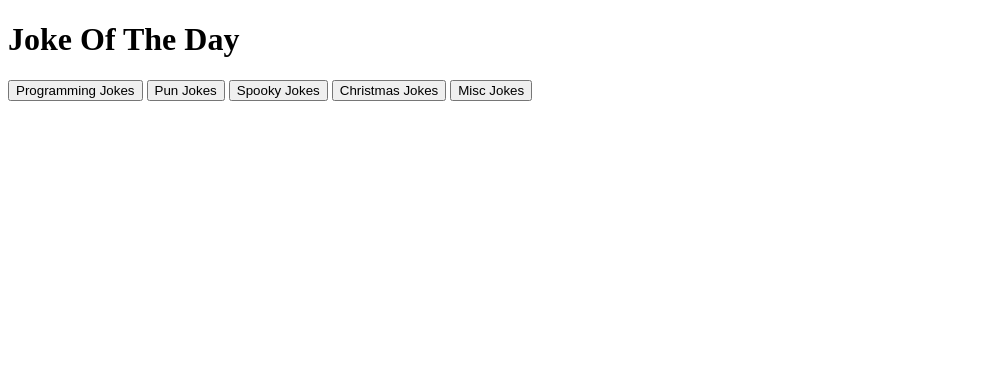
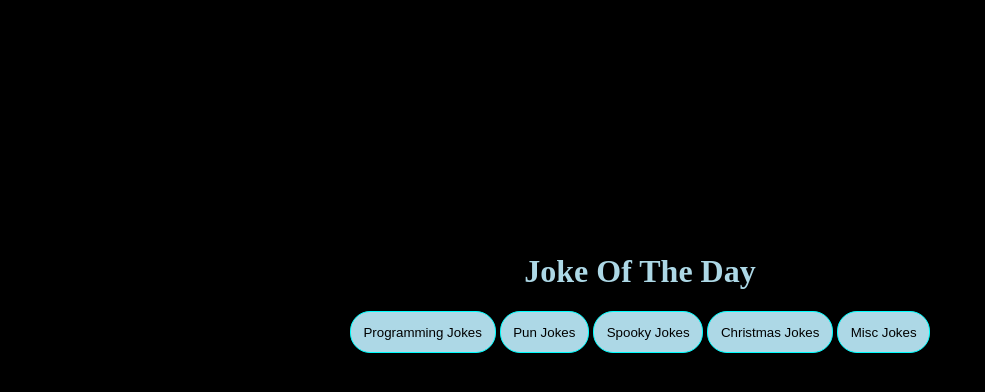
Before and after one commit to EmmaH005/cprg-assignment-javascript, a plain HTML site: page index.html in a window 1280 px wide. Shown: the whole page, without its empty margins (0-985 px from the left). Drawn offline with Linux system fonts and the light colour scheme; no server answers.

Commit message:
add.css
add basic css styling

```diff
--- a/index.html
+++ b/index.html
@@ -4,17 +4,19 @@
     <meta charset="UTF-8">
     <meta name="viewport" content="width=device-width, initial-scale=1.0">
     <title>Jokes</title>
+    <link rel="stylesheet" href="styles.css">
 </head>
 <body>
     <h1>Joke Of The Day</h1>
     <div id="joke"></div> <!---Note: This is the container that allows HTML to display data from JS on the page  --->
 
+<p>
     <button id="programmingBtn">Programming Jokes</button>
     <button id="punBtn">Pun Jokes</button>
     <button id="spookyBtn">Spooky Jokes</button>
     <button id="christmasBtn">Christmas Jokes</button>
     <button id="miscBtn">Misc Jokes</button>
-
+</p>
 
 
 
--- /dev/null
+++ b/styles.css
@@ -0,0 +1,28 @@
+body{
+    background-color: black;
+}
+
+
+#joke {
+   text-align: center;
+   color: beige;
+   margin-left: 5%;
+   margin-right: 5%;
+}
+
+p {
+    text-align:center ;
+}
+
+h1{
+    text-align:center;
+    margin-top: 20%;
+    color: lightblue;
+}
+
+button {
+    background-color: lightblue;
+    border-radius: 20px;
+    border: 1px solid cyan;
+    padding: 1%;
+}
```
Also changed, not shown: 1 other file.
